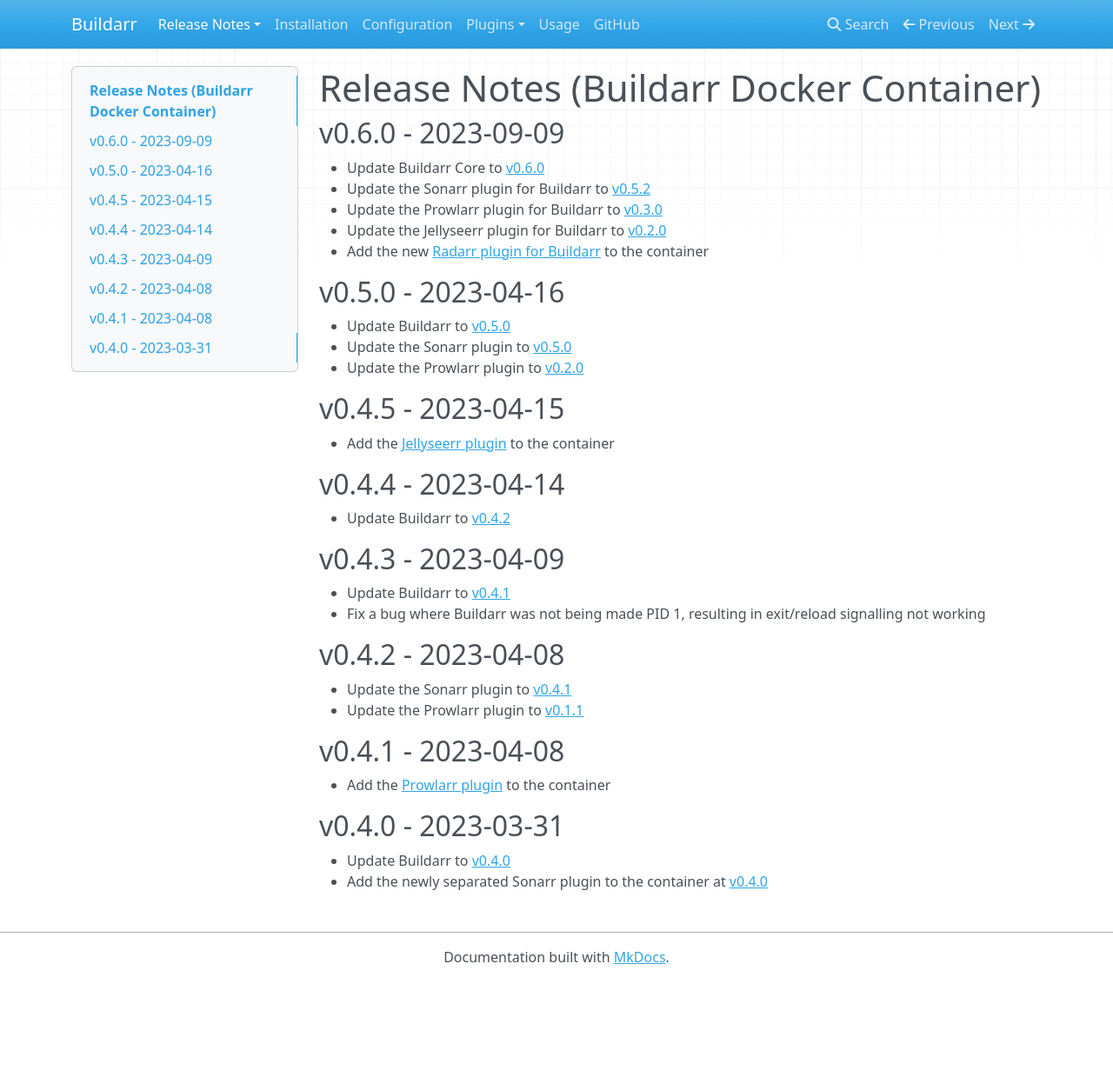
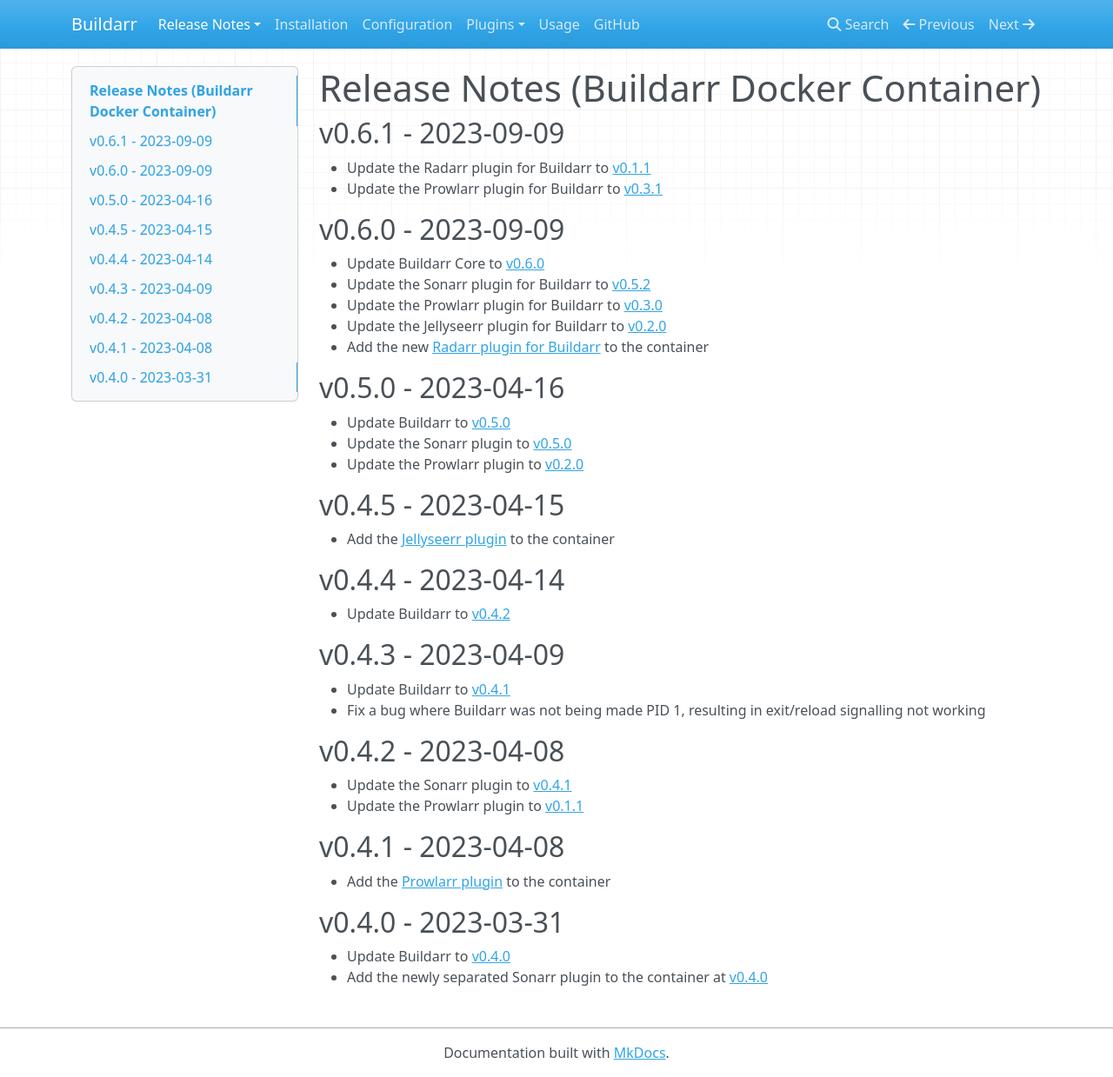
Before and after one commit to buildarr/buildarr-docs, an MkDocs documentation site: the page built from docs/docker/release-notes.md, in a window 1280 px wide and 1239 px high. Shown: the whole window at 87% size. Built offline with MkDocs 1.6.1, drawn with Linux system fonts in a browser that asks for light colours; nearby versions of some CDN libraries.

Commit message:
Update Docker container to v0.6.1 (#12)

```diff
--- a/docs/docker/release-notes.md
+++ b/docs/docker/release-notes.md
@@ -1,4 +1,10 @@
 # Release Notes (Buildarr Docker Container)
+
+## v0.6.1 - 2023-09-09
+
+* Update the Radarr plugin for Buildarr to [v0.1.1](https://buildarr.github.io/plugins/radarr/release-notes#v011-2023-09-09)
+* Update the Prowlarr plugin for Buildarr to [v0.3.1](https://buildarr.github.io/plugins/prowlarr/release-notes#v031-2023-09-09)
+
 
 ## v0.6.0 - 2023-09-09
 
@@ -8,33 +14,40 @@
 * Update the Jellyseerr plugin for Buildarr to [v0.2.0](../plugins/prowlarr/release-notes.md#v020-2023-09-09)
 * Add the new [Radarr plugin for Buildarr](../plugins/radarr/index.md) to the container
 
+
 ## v0.5.0 - 2023-04-16
 
 * Update Buildarr to [v0.5.0](../release-notes.md#v050-2023-04-16)
 * Update the Sonarr plugin to [v0.5.0](../plugins/sonarr/release-notes.md#v050-2023-04-16)
 * Update the Prowlarr plugin to [v0.2.0](../plugins/prowlarr/release-notes.md#v020-2023-04-16)
 
+
 ## v0.4.5 - 2023-04-15
 
 * Add the [Jellyseerr plugin](../plugins/jellyseerr/index.md) to the container
 
+
 ## v0.4.4 - 2023-04-14
 
 * Update Buildarr to [v0.4.2](../release-notes.md#v042-2023-04-14)
+
 
 ## v0.4.3 - 2023-04-09
 
 * Update Buildarr to [v0.4.1](../release-notes.md#v041-2023-04-09)
 * Fix a bug where Buildarr was not being made PID 1, resulting in exit/reload signalling not working
 
+
 ## v0.4.2 - 2023-04-08
 
 * Update the Sonarr plugin to [v0.4.1](../plugins/sonarr/release-notes.md#v041-2023-04-08)
 * Update the Prowlarr plugin to [v0.1.1](../plugins/prowlarr/release-notes.md#v011-2023-04-08)
 
+
 ## v0.4.1 - 2023-04-08
 
 * Add the [Prowlarr plugin](../plugins/prowlarr/index.md) to the container
+
 
 ## v0.4.0 - 2023-03-31
 
```
Also changed, not shown: 1 other file.
